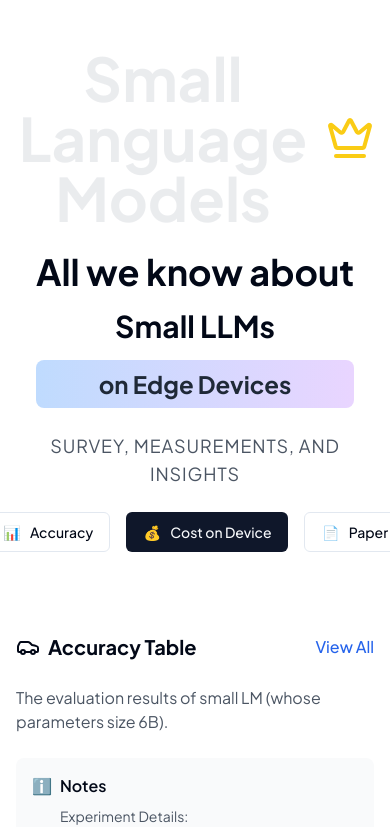
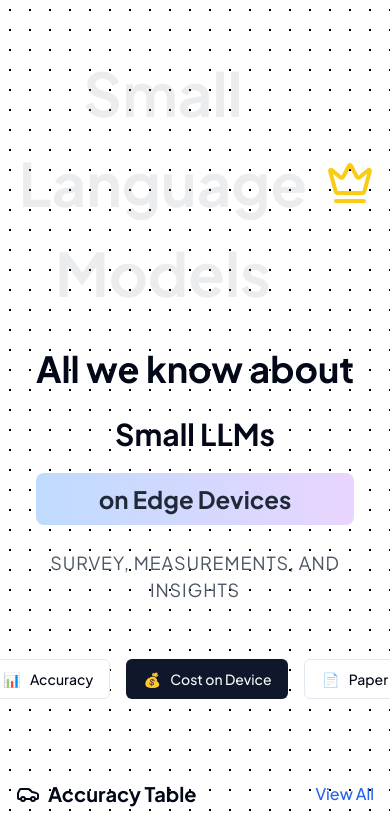
Before and after one commit to slm-bench/leaderboard, a Next.js app: page /leaderboard/ in a window 390 px wide. Shown: the top 827 px of the page. Built offline with nearby package versions, Linux system fonts and the light colour scheme.

Commit message:
fix: css

```diff
--- a/src/modules/home/index.tsx
+++ b/src/modules/home/index.tsx
@@ -8,43 +8,139 @@ import DataAnalysisSection from './data';
 
 export default function HomeClient() {
   return (
-    <div className="w-full h-screen">
-      <div className="min-h-screen bg-dot-pattern">
-        <section className="container mx-auto px-4 py-12">
-          <div className="flex flex-col items-center text-center space-y-6">
-            <div className="relative flex justify-center items-center gap-4">
-              <h1 className="text-6xl font-bold text-gray-400 opacity-20">Small Language Models</h1>
-              <div className="flex items-center justify-center">
-                <Crown className="w-12 h-12 text-yellow-400" />
+    <div style={{
+      width: "100%",
+      height: "100vh"
+    }}>
+      <div style={{
+        minHeight: "100vh",
+        backgroundImage: "radial-gradient(circle at center, #000000 1px, transparent 1px)",
+        backgroundSize: "20px 20px"
+      }}>
+        <section style={{
+          maxWidth: "1200px",
+          margin: "0 auto",
+          padding: "3rem 1rem"
+        }}>
+          <div style={{
+            display: "flex",
+            flexDirection: "column",
+            alignItems: "center",
+            textAlign: "center",
+            gap: "1.5rem"
+          }}>
+            <div style={{
+              position: "relative",
+              display: "flex",
+              justifyContent: "center",
+              alignItems: "center",
+              gap: "1rem"
+            }}>
+              <h1 style={{
+                fontSize: "3.75rem",
+                fontWeight: "700",
+                color: "#9ca3af",
+                opacity: "0.2"
+              }}>Small Language Models</h1>
+              <div style={{
+                display: "flex",
+                alignItems: "center",
+                justifyContent: "center"
+              }}>
+                <Crown style={{
+                  width: "3rem",
+                  height: "3rem",
+                  color: "#facc15"
+                }} />
               </div>
             </div>
-            <div className="space-y-4">
-              <h2 className="text-4xl font-bold">
+
+            <div style={{
+              display: "flex",
+              flexDirection: "column",
+              gap: "1rem"
+            }}>
+              <h2 style={{
+                fontSize: "2.25rem",
+                fontWeight: "700"
+              }}>
                 All we know about
               </h2>
-              <h3 className="text-3xl font-bold">
+              <h3 style={{
+                fontSize: "1.875rem",
+                fontWeight: "700"
+              }}>
                 Small LLMs
               </h3>
-              <div className="bg-gradient-to-r from-blue-200 to-purple-200 px-6 py-2 rounded-lg">
-                <span className="text-2xl font-bold text-gray-800">
+              <div style={{
+                background: "linear-gradient(to right, #bfdbfe, #e9d5ff)",
+                padding: "0.5rem 1.5rem",
+                borderRadius: "0.5rem"
+              }}>
+                <span style={{
+                  fontSize: "1.5rem",
+                  fontWeight: "700",
+                  color: "#1f2937"
+                }}>
                   on Edge Devices
                 </span>
               </div>
             </div>
-            <p className="text-lg text-gray-600 uppercase tracking-wider">
+
+            <p style={{
+              fontSize: "1.125rem",
+              color: "#4b5563",
+              textTransform: "uppercase",
+              letterSpacing: "0.05em"
+            }}>
               Survey, Measurements, and Insights
             </p>
-            <div className="flex gap-4 mt-8">
-              <Button variant="outline" className="flex items-center gap-2">
-                <span className="w-5 h-5">📊</span>
+
+            <div style={{
+              display: "flex",
+              gap: "1rem",
+              marginTop: "2rem"
+            }}>
+              <Button
+                variant="outline"
+                style={{
+                  display: "flex",
+                  alignItems: "center",
+                  gap: "0.5rem"
+                }}
+              >
+                <span style={{
+                  width: "1.25rem",
+                  height: "1.25rem"
+                }}>📊</span>
                 Accuracy
               </Button>
-              <Button variant="default" className="flex items-center gap-2">
-                <span className="w-5 h-5">💰</span>
+              <Button
+                variant="default"
+                style={{
+                  display: "flex",
+                  alignItems: "center",
+                  gap: "0.5rem"
+                }}
+              >
+                <span style={{
+                  width: "1.25rem",
+                  height: "1.25rem"
+                }}>💰</span>
                 Cost on Device
               </Button>
-              <Button variant="outline" className="flex items-center gap-2">
-                <span className="w-5 h-5">📄</span>
+              <Button
+                variant="outline"
+                style={{
+                  display: "flex",
+                  alignItems: "center",
+                  gap: "0.5rem"
+                }}
+              >
+                <span style={{
+                  width: "1.25rem",
+                  height: "1.25rem"
+                }}>📄</span>
                 Paper
               </Button>
             </div>
```
Also changed, not shown: src/modules/home/data.tsx (+154 -47 lines).
